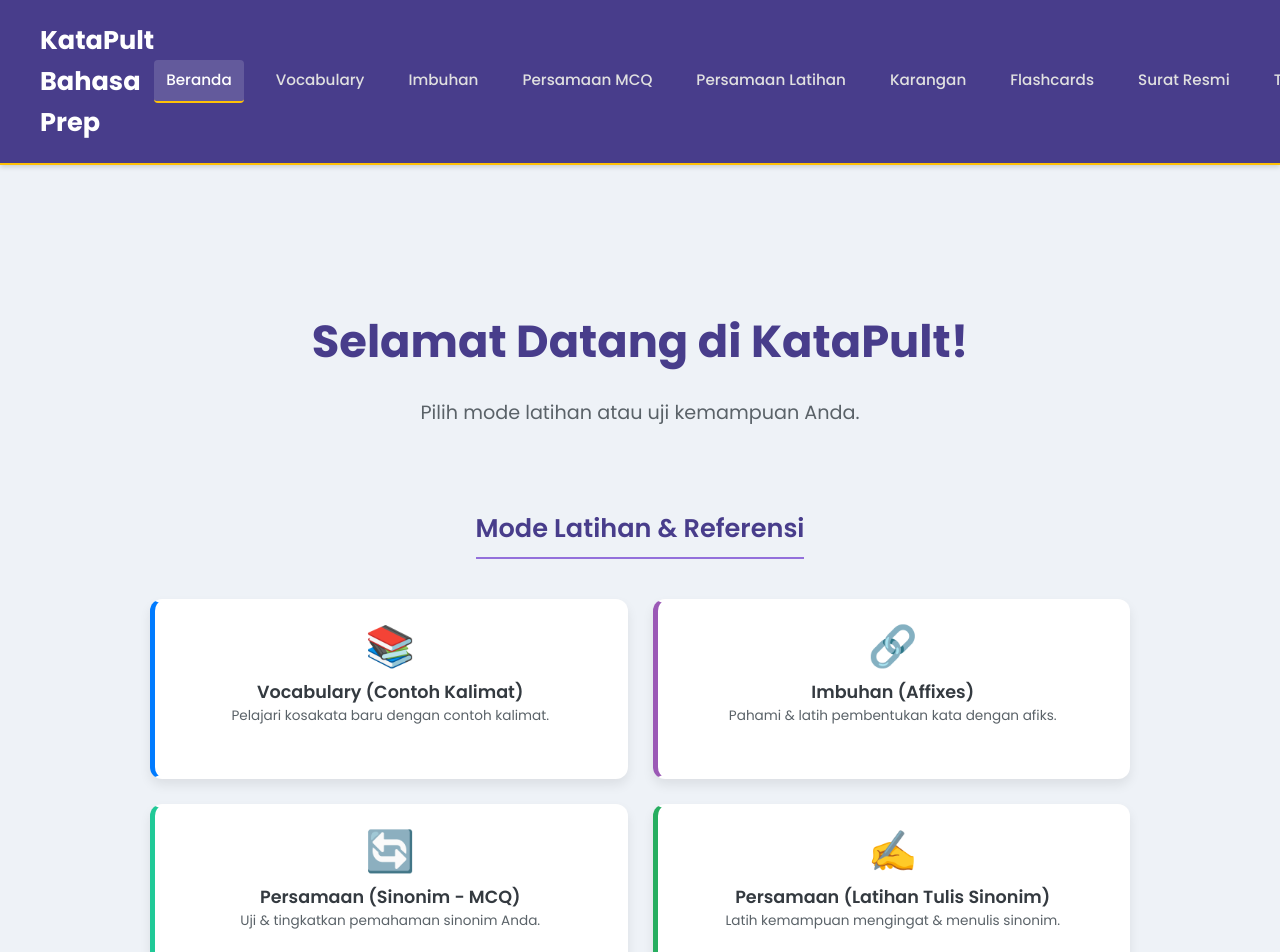
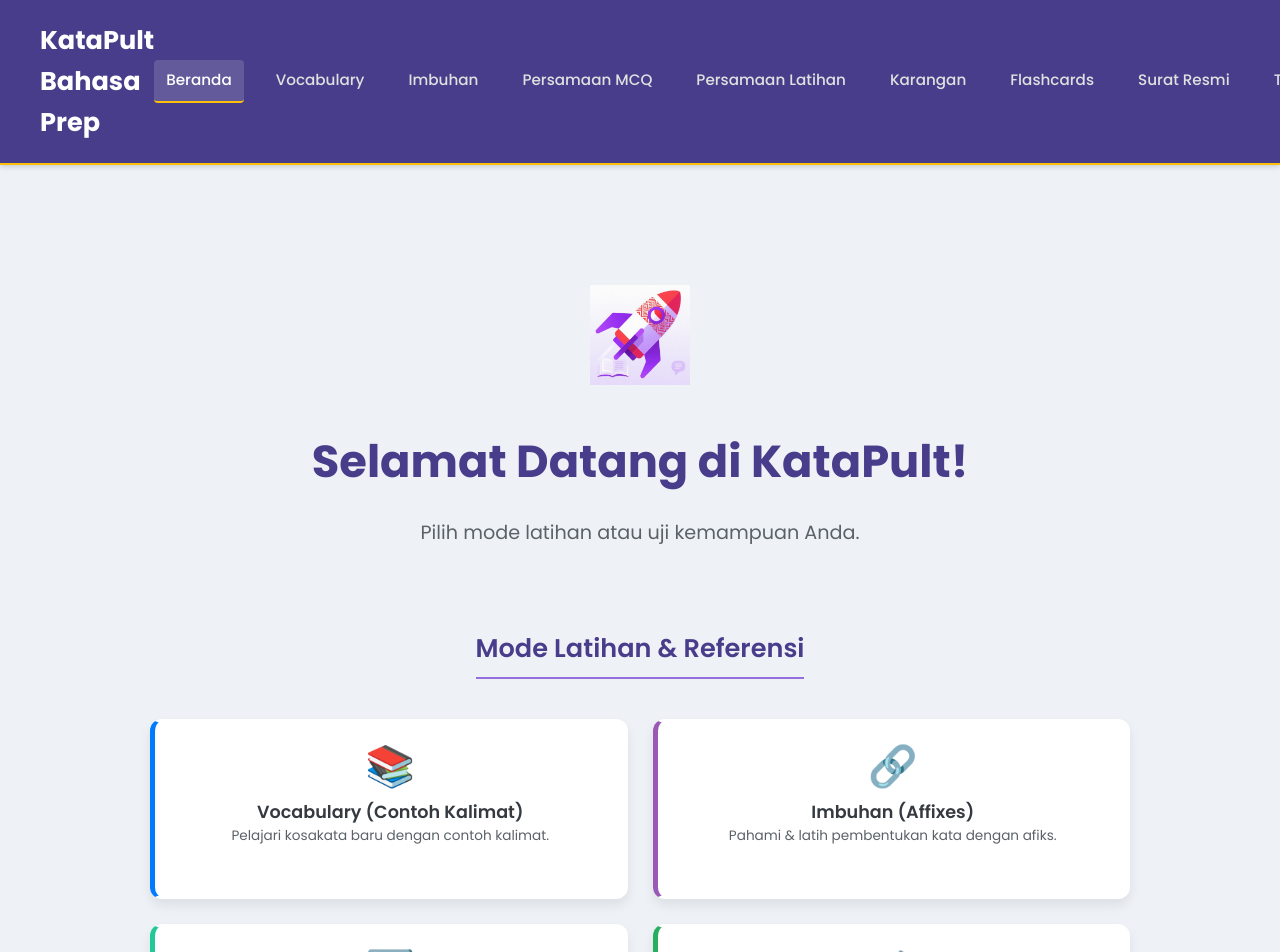
Before and after one commit to Frazer-Tay/KataPult, a React (Create React App) app: page /flashcards in a window 1280 px wide. Shown: the top 952 px of the page. Built offline with nearby package versions, Linux system fonts and the light colour scheme.

Commit message:
added app logo

```diff
--- a/src/pages/HomePage.js
+++ b/src/pages/HomePage.js
@@ -2,12 +2,17 @@
 import React from 'react';
 import { Link } from 'react-router-dom';
 import styles from './HomePage.module.css';
+import appLogo from '../assets/images/app-logo.png'; // Step 1: Import the logo
 
 const HomePage = () => {
   return (
     <div className={styles.container}>
+      {/* Step 2: Add the image element */}
+      <img src={appLogo} alt="KataPult App Logo" className={styles.appLogo} />
+
       <h1 className={styles.title}>Selamat Datang di KataPult!</h1>
       <p className={styles.subtitle}>Pilih mode latihan atau uji kemampuan Anda.</p>
+
       <nav className={styles.buttonGrid} aria-label="Mode Aplikasi">
         <div className={styles.sectionTitle}>Mode Latihan & Referensi</div>
 
@@ -30,18 +35,18 @@ const HomePage = () => {
         <Link to="/persamaan" className={`${styles.buttonCard} ${styles.persamaanButton}`} role="button">
           <span className={styles.buttonIcon}>🔄</span>
           <div className={styles.buttonTextContainer}>
-           <span className={styles.buttonText}>Persamaan (Sinonim - MCQ)</span>
-            <span className={styles.buttonSubtext}>Uji & tingkatkan pemahaman sinonim Anda.</span>
+            <span className={styles.buttonText}>Persamaan MCQ</span> {/* Changed for consistency with nav */}
+            <span className={styles.buttonSubtext}>Uji & tingkatkan pemahaman sinonim Anda (MCQ).</span>
           </div>
         </Link>
 
         <Link to="/persamaan-latihan" className={`${styles.buttonCard} ${styles.persamaanLatihanButton}`} role="button">
-         <span className={styles.buttonIcon}>✍️</span>
-         <div className={styles.buttonTextContainer}>
-           <span className={styles.buttonText}>Persamaan (Latihan Tulis Sinonim)</span>
-           <span className={styles.buttonSubtext}>Latih kemampuan mengingat & menulis sinonim.</span>
-         </div>
-       </Link>
+          <span className={styles.buttonIcon}>✍️</span> {/* Example Icon */}
+          <div className={styles.buttonTextContainer}>
+            <span className={styles.buttonText}>Persamaan Latihan (Isian)</span>
+            <span className={styles.buttonSubtext}>Latih sinonim dengan mengisi jawaban.</span>
+          </div>
+        </Link>
 
         <Link to="/karangan" className={`${styles.buttonCard} ${styles.karanganButton}`} role="button">
           <span className={styles.buttonIcon}>📝</span>
--- a/src/pages/HomePage.module.css
+++ b/src/pages/HomePage.module.css
@@ -8,6 +8,30 @@
     padding: 30px 15px;
     text-align: center;
   }
+
+/* NEW STYLE FOR THE APP LOGO */
+.appLogo {
+  width: 100px; /* Adjust as needed */
+  height: 100px; /* Adjust as needed, or use 'auto' if you set only width */
+  margin-bottom: 20px; /* Space below the logo */
+  /* You can add more styles like box-shadow, border-radius if you want */
+  /* animation: float 3s ease-in-out infinite alternate; */ /* Optional: subtle animation */
+}
+
+/* Optional floating animation for the logo */
+/*
+@keyframes float {
+  0% {
+    transform: translateY(0px);
+  }
+  50% {
+    transform: translateY(-8px);
+  }
+  100% {
+    transform: translateY(0px);
+  }
+}
+*/
 
   .title {
     font-size: 2.2rem;
```
Also changed, not shown: src/assets/images/app-logo.png (added).
